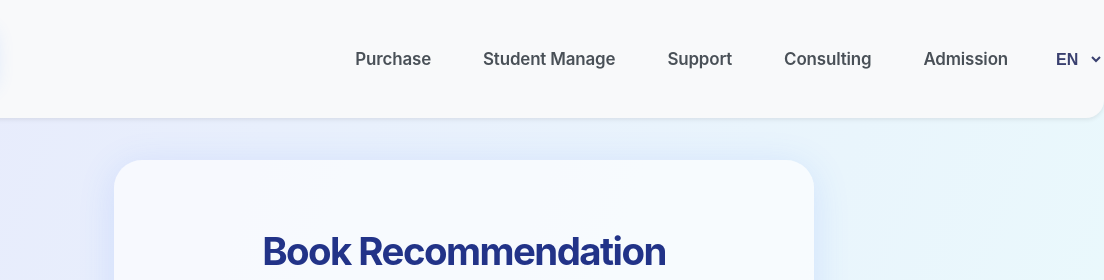
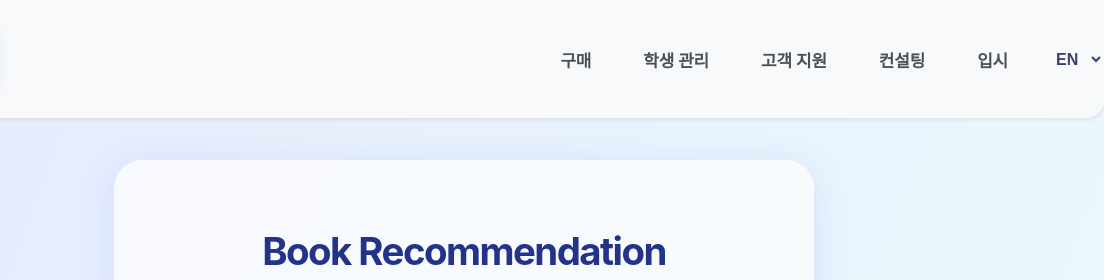
Before and after one commit to GeneHeo/hifiveedu, a website: page public/index.html in a window 1280 px wide. Shown: the top 280 px of the page, 176-1280 px from the left. Drawn offline with Linux system fonts and the light colour scheme.

Commit message:
Add files via upload

```diff
--- a/public/index.html
+++ b/public/index.html
@@ -12,11 +12,11 @@
     <a href="index.html"><img alt="Logo" class="logo-img" src="logo.jpg"/></a>
   </div>
   <div class="navbar-menu">
-    <a href="services.html" id="menu-purchase">Purchase</a>
-    <a href="student_manage.html" id="menu-student-manage">Student Manage</a>
-    <a href="support.html" id="menu-support">Support</a>
-    <a href="consulting.html" id="menu-consulting">Consulting</a>
-    <a href="admissions.html" id="menu-admission">Admission</a>
+    <a href="services.html" id="menu-purchase">구매</a>
+    <a href="student_manage.html" id="menu-student-manage">학생 관리</a>
+    <a href="support.html" id="menu-support">고객 지원</a>
+    <a href="consulting.html" id="menu-consulting">컨설팅</a>
+    <a href="admissions.html" id="menu-admission">입시</a>
     <select id="lang-toggle">
       <option value="en">EN</option>
       <option value="ko">KR</option>
```
Also changed, not shown: public/admissions.html (+5 -5 lines), public/consulting.html (+5 -5 lines), public/purchase.html (+9 -9 lines), public/services.html (+5 -5 lines), public/student_manage.html (+5 -5 lines), public/support.html (+5 -5 lines).
